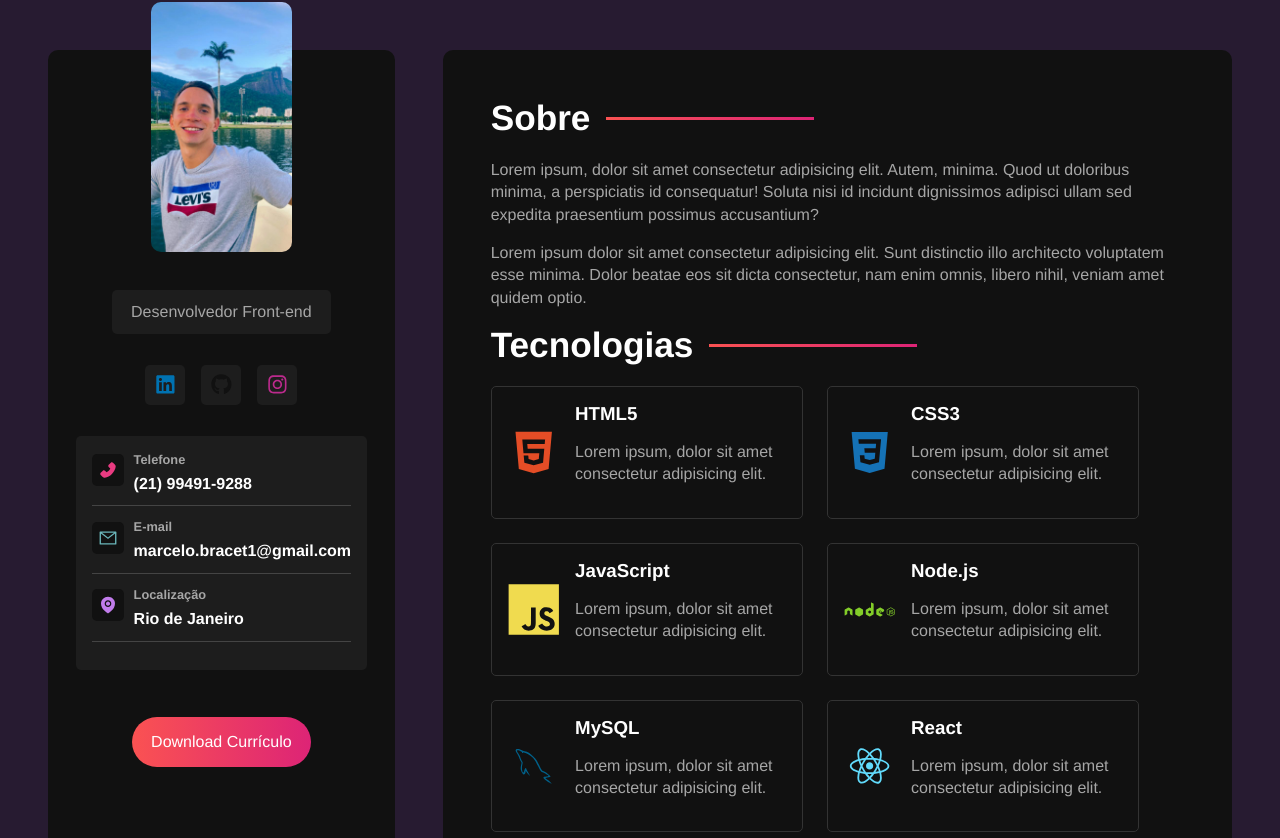
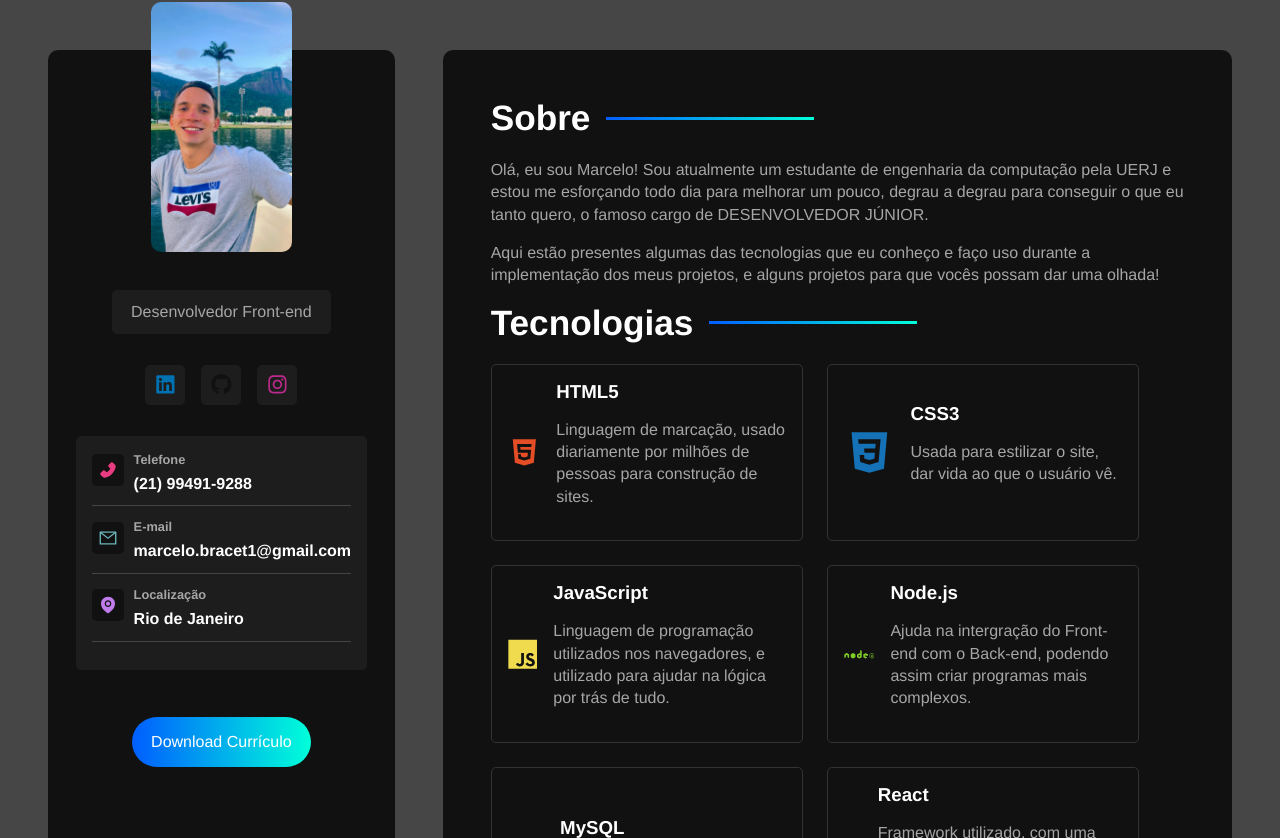
Before and after one commit to MarceloBxD/Portifolio, a React (Vite) app: page / in a window 1280 px wide. Shown: the part 202-1040 px from the top of the page. Built offline with nearby package versions, Linux system fonts and the light colour scheme.

Commit message:
putting text inner technologiesContainer

```diff
--- a/src/components/AboutContainer/index.jsx
+++ b/src/components/AboutContainer/index.jsx
@@ -5,15 +5,15 @@ export const AboutContainer = () => {
     <section className="about-container">
       <h2>Sobre</h2>
       <p>
-        Lorem ipsum, dolor sit amet consectetur adipisicing elit. Autem, minima.
-        Quod ut doloribus minima, a perspiciatis id consequatur! Soluta nisi id
-        incidunt dignissimos adipisci ullam sed expedita praesentium possimus
-        accusantium?
+        Olá, eu sou Marcelo! Sou atualmente um estudante de engenharia da
+        computação pela UERJ e estou me esforçando todo dia para melhorar um
+        pouco, degrau a degrau para conseguir o que eu tanto quero, o famoso
+        cargo de DESENVOLVEDOR JÚNIOR.
       </p>
       <p>
-        Lorem ipsum dolor sit amet consectetur adipisicing elit. Sunt distinctio
-        illo architecto voluptatem esse minima. Dolor beatae eos sit dicta
-        consectetur, nam enim omnis, libero nihil, veniam amet quidem optio.
+        Aqui estão presentes algumas das tecnologias que eu conheço e faço uso
+        durante a implementação dos meus projetos, e alguns projetos para que
+        vocês possam dar uma olhada!
       </p>
     </section>
   );
--- a/src/components/TechnologiesContainer/index.jsx
+++ b/src/components/TechnologiesContainer/index.jsx
@@ -11,12 +11,42 @@ import "../../styles/components/technologiescontainer.sass";
 
 export const TechnologiesContainer = () => {
   const technologies = [
-    { id: "html", name: "HTML5", icon: <DiHtml5 /> },
-    { id: "css", name: "CSS3", icon: <DiCss3 /> },
-    { id: "js", name: "JavaScript", icon: <DiJsBadge /> },
-    { id: "node", name: "Node.js", icon: <DiNodejs /> },
-    { id: "mysql", name: "MySQL", icon: <DiMysql /> },
-    { id: "react", name: "React", icon: <DiReact /> },
+    {
+      id: "html",
+      name: "HTML5",
+      icon: <DiHtml5 />,
+      text: "Linguagem de marcação, usado diariamente por milhões de pessoas para construção de sites.",
+    },
+    {
+      id: "css",
+      name: "CSS3",
+      icon: <DiCss3 />,
+      text: "Usada para estilizar o site, dar vida ao que o usuário vê.",
+    },
+    {
+      id: "js",
+      name: "JavaScript",
+      icon: <DiJsBadge />,
+      text: "Linguagem de programação utilizados nos navegadores, e utilizado para ajudar na lógica por trás de tudo.",
+    },
+    {
+      id: "node",
+      name: "Node.js",
+      icon: <DiNodejs />,
+      text: "Ajuda na intergração do Front-end com o Back-end, podendo assim criar programas mais complexos.",
+    },
+    {
+      id: "mysql",
+      name: "MySQL",
+      icon: <DiMysql />,
+      text: "Banco de dados utilizados para armazenar informações e reter dados dos usuários.",
+    },
+    {
+      id: "react",
+      name: "React",
+      icon: <DiReact />,
+      text: "Framework utilizado, com uma proposta um pouco diferente do HTML5 e CSS3 padrão, porém ajuda muito na organização dos projetos, trazendo a experiência de componentização.",
+    },
   ];
 
   return (
@@ -28,7 +58,7 @@ export const TechnologiesContainer = () => {
             {tech.icon}
             <div className="tech-info">
               <h3>{tech.name}</h3>
-              <p>Lorem ipsum, dolor sit amet consectetur adipisicing elit.</p>
+              <p>{tech.text}</p>
             </div>
           </div>
         ))}
--- a/src/styles/variables.sass
+++ b/src/styles/variables.sass
@@ -1,9 +1,9 @@
 $font-stack: "Helvetica"
 $text-color: #fff
 $text-color-secondary: #a6a6a6
-$body-bg-color: #271b31
+$body-bg-color: #474647
 $bg-color: #111
 $bg-color-secondary: #1d1d1d
 $container-border-radius: 10px
 $card-border-radius: 5px
-$gradient: linear-gradient(90deg, rgba(250,82,82,1) 0%, rgba(221,36,118,1) 100%)
+$gradient: linear-gradient(90deg, #005eff 0%, #00ffd9 100%)
```
